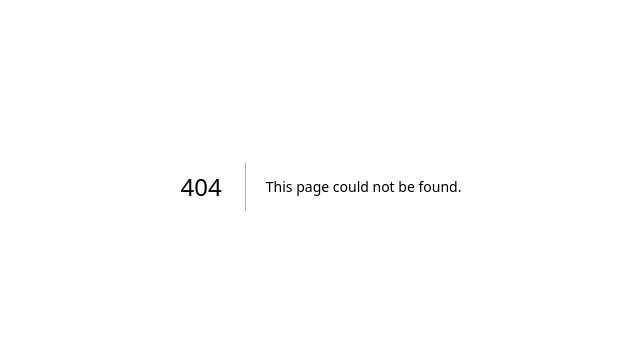
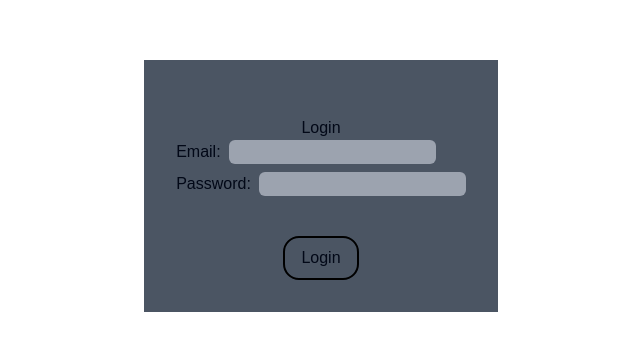
Before and after one commit to k4iru/sass-ai, a Next.js app: page /login in a window 1280 px wide. Before the commit this address had no page. Shown: the part 214-564 px from the top of the page, without its empty margins (319-959 px from the left). Built offline with nearby package versions, Linux system fonts and the light colour scheme.

Commit message:
create login component

```diff
--- /dev/null
+++ b/src/app/login/page.tsx
@@ -0,0 +1,109 @@
+"use client";
+
+import React, { FormEvent, useState } from "react";
+// import { signupSchema } from "@/lib/validation/signupSchema";
+import { redirect } from "next/navigation";
+
+function Login() {
+  const [formData, setFormData] = useState({
+    email: "",
+    password: "",
+  });
+  const [loading, setLoading] = useState(false);
+  const [message, setMessage] = useState<string | null>(null);
+
+  const handleChange = (e: React.ChangeEvent<HTMLInputElement>) => {
+    const { name, value } = e.target;
+    setFormData((prev) => ({ ...prev, [name]: value }));
+  };
+
+  // TODO look up server actions vs restful API. leaning towards just implementing everything as restful api though.
+  const handleSubmit = async (e: FormEvent<HTMLFormElement>) => {
+    // reset set up
+    e.preventDefault();
+    setLoading(true);
+    setMessage(null);
+
+    /*
+    // Handle client validation use zod. Remember to also validate server side as well.
+    const validationResult = signupSchema.safeParse(formData);
+    if (!validationResult.success) {
+      const errors = validationResult.error.errors.map((err) => err.message).join(", ");
+      setMessage(errors);
+      setLoading(false); // Stop loading if validation fails
+      return;
+    } */
+
+    // handle post
+    try {
+      const response = await fetch("/api/auth/login", {
+        method: "POST",
+        headers: {
+          "Content-Type": "application/json",
+        },
+        body: JSON.stringify(formData),
+      });
+
+      // success!
+      if (!response.ok) {
+        setMessage("Something went wrong.");
+        setLoading(false);
+
+        return;
+      }
+    } catch (error) {
+      setMessage("Error submitting form.");
+      setLoading(false);
+
+      return;
+    }
+
+    // since redirect throws an error this needs to be outside the try catch block.
+    setLoading(false);
+    redirect("/dashboard");
+    return;
+
+    // handle message
+  };
+  return (
+    <div className="signup-form max-w-3xl bg-gray-600 mx-auto my-auto p-8 flex flex-col">
+      <h1 className="text-center pt-6">Login</h1>
+      <form onSubmit={handleSubmit}>
+        <div>
+          <label htmlFor="email">Email:</label>
+          <input
+            className="bg-gray-400 rounded-md ml-2 mb-2"
+            type="email"
+            name="email"
+            value={formData.email}
+            onChange={handleChange}
+            required
+          />
+        </div>
+        <div>
+          <label htmlFor="password">Password:</label>
+          <input
+            className="bg-gray-400 rounded-md ml-2 mb-2"
+            type="password"
+            name="password"
+            value={formData.password}
+            onChange={handleChange}
+            required
+          />
+        </div>
+
+        {message && <p className="text-red-500 text-small mt-2">{message}</p>}
+        <div className="flex flex-row">
+          <button
+            disabled={loading}
+            type="submit"
+            className="border-black border-2 rounded-2xl py-2 px-4 hover:bg-gray-300 mx-auto mt-8">
+            Login
+          </button>
+        </div>
+      </form>
+    </div>
+  );
+}
+
+export default Login;
```
